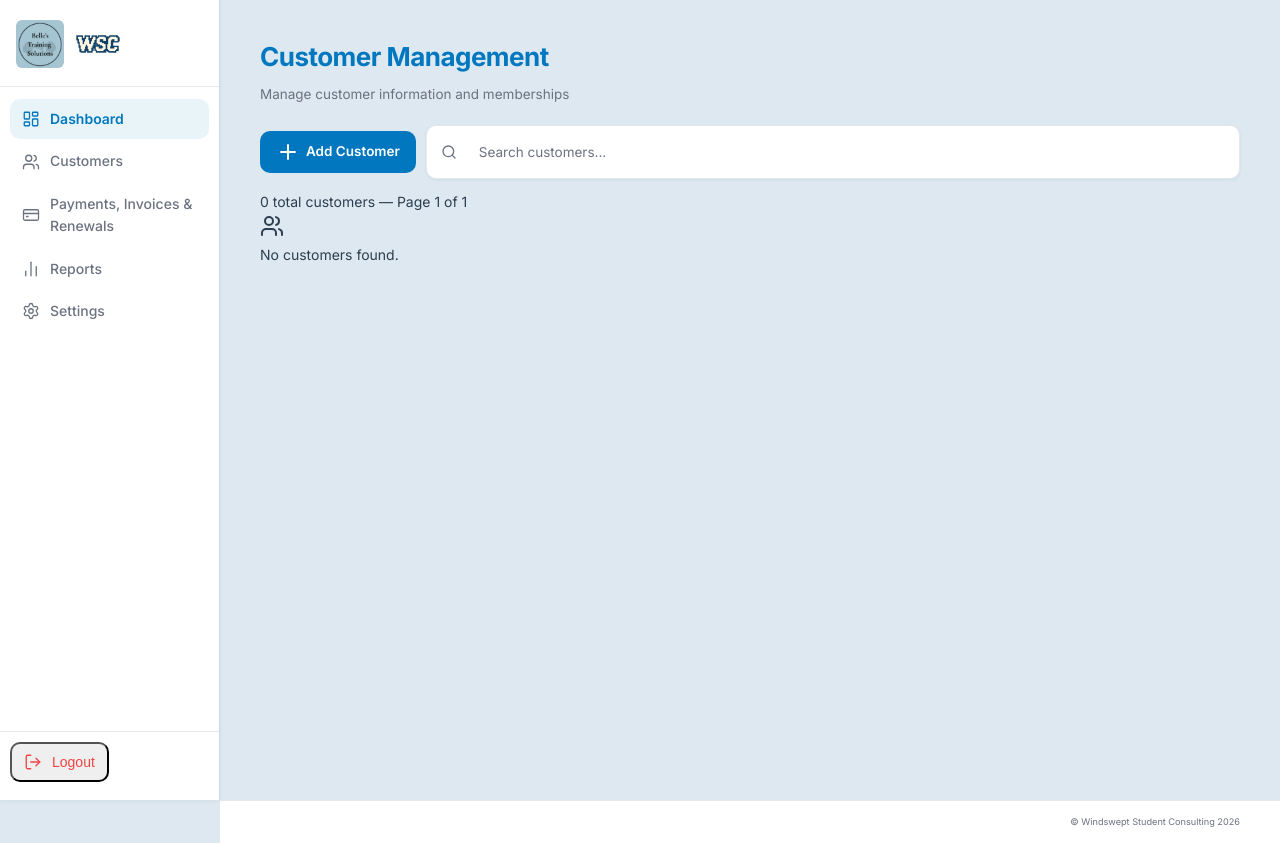
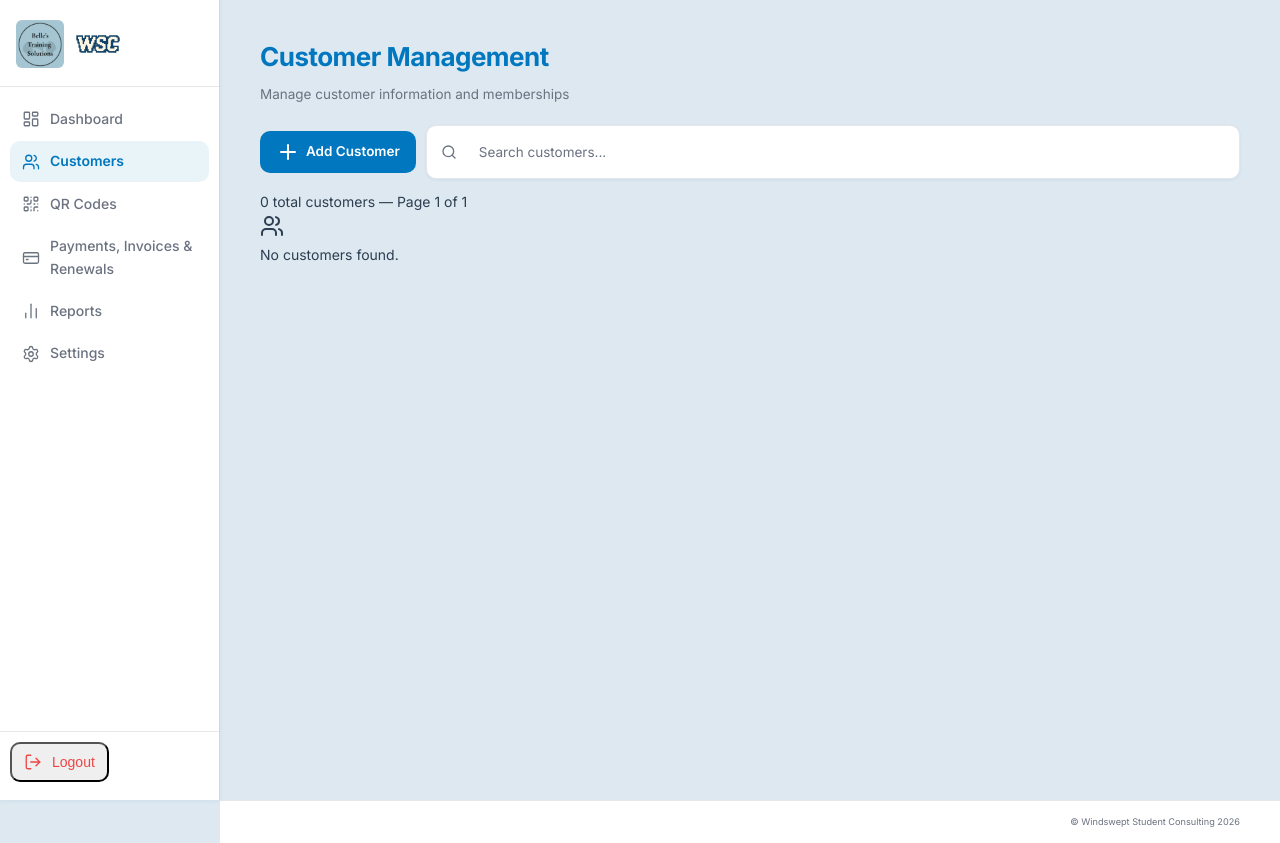
Before and after one commit to CollegeCod/winter-2026-projectrepo, a PHP site: page /customers.php in a window 1280 px wide. Run offline with PHP 8.4, Linux system fonts and the light colour scheme; data that the repository does not hold is empty.

Commit message:
Add files via upload

```diff
--- a/ProjectDocs/customers.php
+++ b/ProjectDocs/customers.php
@@ -124,25 +124,23 @@ $customers = $data_stmt->fetchAll(PDO::FETCH_ASSOC);
     </div>
 
     <nav class="sidebar-nav">
-        <a href="Dashboard.php" class="nav-item active">
-            <i data-lucide="layout-dashboard" class="nav-icon"></i>
-            <span>Dashboard</span>
+        <a href="Dashboard.php" class="nav-item">
+            <i data-lucide="layout-dashboard" class="nav-icon"></i><span>Dashboard</span>
         </a>
-        <a href="customers.php" class="nav-item">
-            <i data-lucide="users" class="nav-icon"></i>
-            <span>Customers</span>
+        <a href="customers.php" class="nav-item active">
+            <i data-lucide="users" class="nav-icon"></i><span>Customers</span>
         </a>
-        <a href="invoice_hub.php" class="nav-item">
-            <i data-lucide="credit-card" class="nav-icon"></i>
-            <span>Payments, Invoices & Renewals</span>
+        <a href="qr_codes.php" class="nav-item">
+            <i data-lucide="qr-code" class="nav-icon"></i><span>QR Codes</span>
         </a>
-		<a href="Reports.php" class="nav-item">
-			<i data-lucide="bar-chart-2" class="nav-icon"></i>
-			<span>Reports</span>
-		</a>
+        <a href="invoices_hub.php" class="nav-item">
+            <i data-lucide="credit-card" class="nav-icon"></i><span>Payments, Invoices & Renewals</span>
+        </a>
+        <a href="reports.php" class="nav-item">
+            <i data-lucide="bar-chart-2" class="nav-icon"></i><span>Reports</span>
+        </a>
         <a href="settings.php" class="nav-item">
-            <i data-lucide="settings" class="nav-icon"></i>
-            <span>Settings</span>
+            <i data-lucide="settings" class="nav-icon"></i><span>Settings</span>
         </a>
     </nav>
 
--- a/ProjectDocs/edit_customer.php
+++ b/ProjectDocs/edit_customer.php
@@ -206,7 +206,7 @@ $current_package = (string)($customer['PACKAGE_ID'] ?? '');
 						<div class="form-group">
 							<label for="MEMB_DOB">Date of Birth</label>
 							<input type="date" id="MEMB_DOB" name="MEMB_DOB"
-								value="<?php echo htmlspecialchars($_POST['MEMB_DOB'] ?? ''); ?>"
+								value="<?php echo !empty($customer['MEMB_DOB']) ? date('Y-m-d', strtotime($customer['MEMB_DOB'])) : ''; ?>"
 									min="1900-01-01"
 									max="<?php echo date('Y-m-d'); ?>"
 									required>
@@ -275,13 +275,13 @@ $current_package = (string)($customer['PACKAGE_ID'] ?? '');
                         <div class="form-group">
                             <label for="START_DATE">Start Date</label>
                             <input type="date" id="START_DATE" name="START_DATE"
-                                value="<?php echo field_value($customer, 'START_DATE'); ?>">
+                                value="<?php echo !empty($customer['START_DATE']) ? date('Y-m-d', strtotime($customer['START_DATE'])) : ''; ?>">
                         </div>
 
                         <div class="form-group">
                             <label for="END_DATE">Expiry Date</label>
                             <input type="date" id="END_DATE" name="END_DATE"
-                                value="<?php echo field_value($customer, 'END_DATE'); ?>">
+                                value="<?php echo !empty($customer['END_DATE']) ? date('Y-m-d', strtotime($customer['END_DATE'])) : ''; ?>">
                         </div>
 
                         <!-- QR ID = :QR ID, and Rule ID = :Rule ID, — add back in later -->
```
